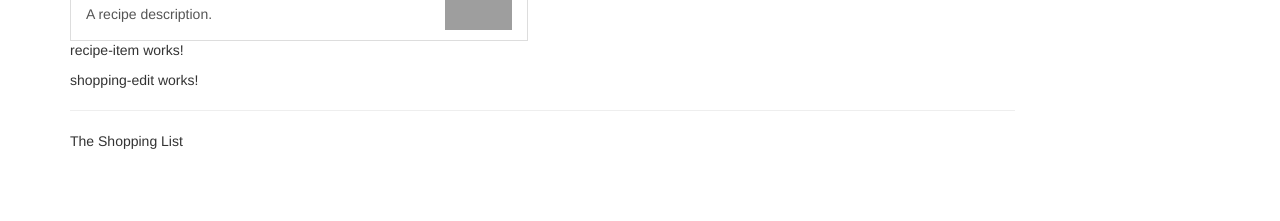
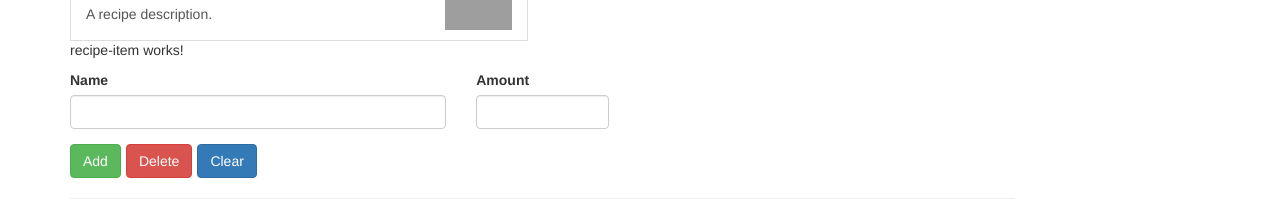
Before and after one commit to Amanda-Katherine/angular-shopping-list-and-recipe-book, an Angular app: page / in a window 1280 px wide. Shown: the part 249-470 px from the top of the page. Built offline with nearby package versions, Linux system fonts and the light colour scheme; grey boxes are pictures that could not be loaded.

Commit message:
create name and amount input form with add,delete, clear button

```diff
--- a/src/app/shopping-list/shopping-edit/shopping-edit.component.html
+++ b/src/app/shopping-list/shopping-edit/shopping-edit.component.html
@@ -1 +1,25 @@
-<p>shopping-edit works!</p>
+<div class="row">
+  <div class="col-xs-12">
+    <form>
+      <div class="row">
+        <div class="col-sm-5 form-group">
+          <label for="name">Name</label>
+          <input type="text" id="name" class="form-control" />
+        </div>
+
+        <div class="col-sm-2 form-group">
+          <label for="amount">Amount</label>
+          <input type="number" id="amount" class="form-control" />
+        </div>
+      </div>
+
+      <div class="row">
+        <div class="col-xs-12 btn-toolbar">
+          <button class="btn btn-success" type="submit">Add</button>
+          <button class="btn btn-danger" type="button">Delete</button>
+          <button class="btn btn-primary" type="button">Clear</button>
+        </div>
+      </div>
+    </form>
+  </div>
+</div>
```
